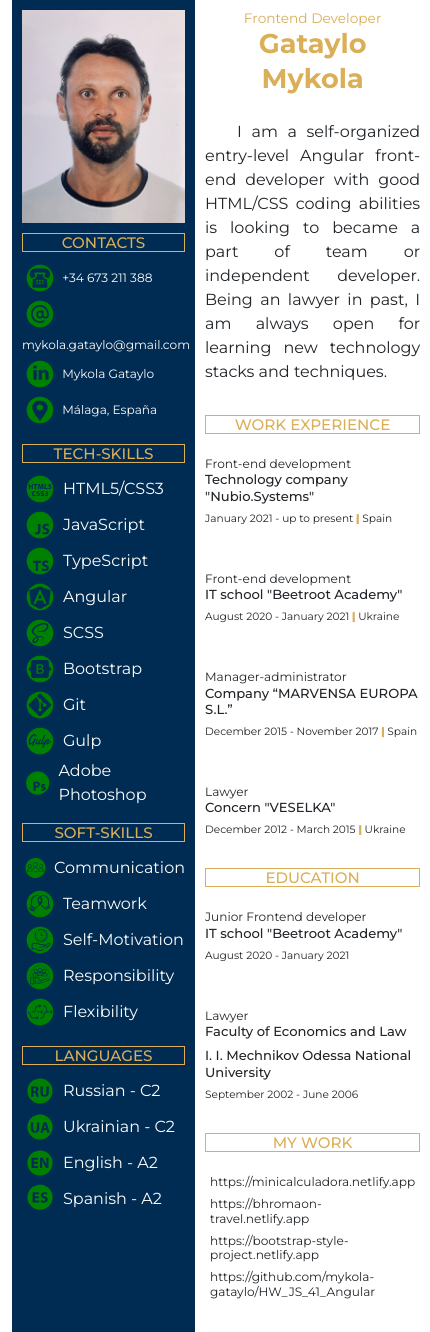
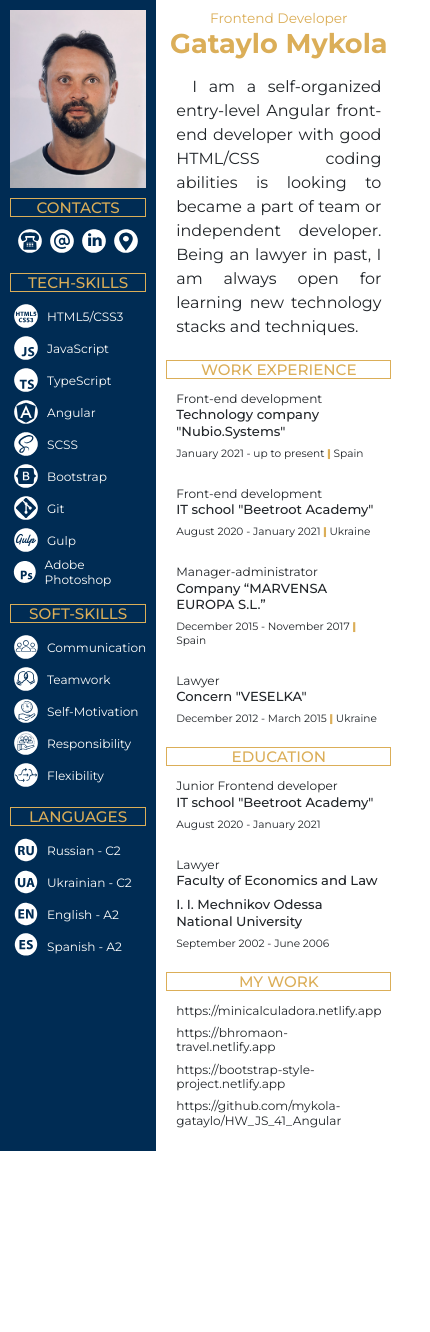
Before and after one commit to mykola-gataylo/cv-mykola-gataylo, a plain HTML site: page index.html in a window 390 px wide. Shown: the whole page, 430 px wide, since content can reach past the window. After the commit the page ends 1151 px from the top, so only its background shows below. Drawn offline with nearby package versions, Linux system fonts and the light colour scheme.

Commit message:
responsive p.2

```diff
--- a/scss/_media.scss
+++ b/scss/_media.scss
@@ -1,4 +1,79 @@
 @media (min-width: 320px) and (max-width: 576px) {
+
+  .container-custom {
+    padding: 0 !important;
+
+    .sidebar {
+      width: 50% !important;
+
+      .icon {
+        width: 32px;
+        height: 32px;
+      }
+
+      .contacts div {
+        .contacts__list {
+          padding-left: 0;
+          display: flex;
+          justify-content: center;
+
+          .contacts__link {
+            display: none;
+          }
+        }
+      }
+
+      .tech-skills div {
+        .tech-skills__list {
+          padding-left: 0;
+        }
+      }
+
+      .soft-skills div {
+        .soft-skills__list {
+          padding-left: 0;
+        }
+      }
+
+      .languages div {
+        .languages__list {
+          padding-left: 0;
+        }
+      }
+    }
+
+    .main {
+
+      .description {
+        .description__description {
+          text-indent: 1rem !important;
+          padding: 5px 10px !important;
+        }
+      }
+
+      .experience {
+        .experience__item {
+          padding: 5px 10px !important;
+        }
+      }
+
+      .education {
+        .education__item {
+          padding: 5px 10px !important;
+        }
+      }
+
+      .projects {
+        .projects__item {
+          padding: 5px 10px !important;
+        }
+      }
+    }
+  }
+
+}
+
+@media (min-width: 576.98px) and (max-width: 768px) {
 
   .container-custom {
 
@@ -6,9 +81,8 @@
       width: 50% !important;
 
       .icon {
-        fill: green;
-        width: 36px;
-        height: 36px;
+        width: 32px;
+        height: 32px;
       }
 
       .contacts div {
@@ -40,92 +114,25 @@
 
       .description {
         .description__description {
-          padding: 15px 0 !important;
+          padding: 5px 10px !important;
         }
       }
 
       .experience {
         .experience__item {
-          padding: 15px 0 !important;
+          padding: 5px 10px !important;
         }
       }
 
       .education {
         .education__item {
-          padding: 15px 0 !important;
+          padding: 5px 10px !important;
         }
       }
 
       .projects {
         .projects__item {
-          padding: 15px 5px !important;
-        }
-      }
-    }
-  }
-}
-
-@media (min-width: 576.98px) and (max-width: 768px) {
-
-  .container-custom {
-
-    .sidebar {
-      width: 50% !important;
-
-      .icon {
-        width: 32px;
-        height: 32px;
-        fill: yellow;
-      }
-
-      .contacts div {
-        .contacts__list {
-          padding-left: 0;
-        }
-      }
-
-      .tech-skills div {
-        .tech-skills__list {
-          padding-left: 0;
-        }
-      }
-
-      .soft-skills div {
-        .soft-skills__list {
-          padding-left: 0;
-        }
-      }
-
-      .languages div {
-        .languages__list {
-          padding-left: 0;
-        }
-      }
-    }
-
-    .main {
-
-      .description {
-        .description__description {
-          padding: 15px 10px !important;
-        }
-      }
-
-      .experience {
-        .experience__item {
-          padding: 15px 10px !important;
-        }
-      }
-
-      .education {
-        .education__item {
-          padding: 15px 10px !important;
-        }
-      }
-
-      .projects {
-        .projects__item {
-          padding: 15px 10px !important;
+          padding: 5px 10px !important;
         }
       }
     }
@@ -138,11 +145,6 @@
 
     .sidebar {
       width: 45% !important;
-
-      .icon {
-        fill: red;
-      }
-
     }
   }
 }
--- a/scss/_mixins.scss
+++ b/scss/_mixins.scss
@@ -7,6 +7,15 @@
   border: 1px solid $colorSidebar;
 }
 
+@mixin sidebar-skills-items {
+  font-size: $fontSizeSidebarItems;
+  line-height: $lineHeightSidebarItem;
+  color: $colorItem;
+  display: block;
+  align-self: center;
+  margin-left: 5px;
+}
+
 @mixin main-position {
   font-size: $fontSizeExperiencePosition;
   line-height: $lineHeightExperiencePosition;
--- a/scss/styles.scss
+++ b/scss/styles.scss
@@ -77,9 +77,7 @@
           align-items: center;
 
           span {
-            display: block;
-            align-self: center;
-            margin-left: 5px;
+            @include sidebar-skills-items;
           }
         }
       }
@@ -99,9 +97,7 @@
           color: $colorItem;
 
           span {
-            display: block;
-            align-self: center;
-            margin-left: 5px;
+            @include sidebar-skills-items;
           }
         }
       }
@@ -120,9 +116,7 @@
           color: $colorItem;
 
           span {
-            display: block;
-            align-self: center;
-            margin-left: 5px;
+            @include sidebar-skills-items;
           }
         }
       }
```
Also changed, not shown: dist/css/styles.css, 1 other file.
